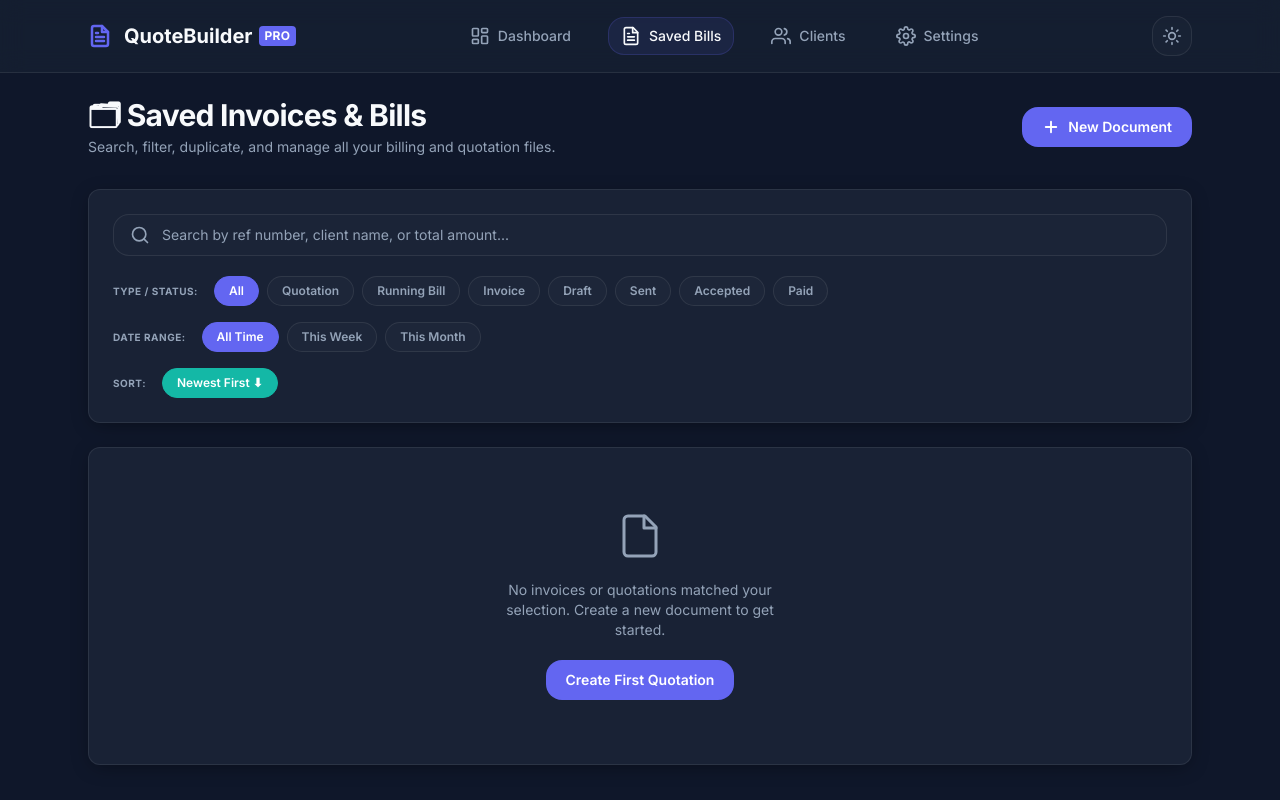
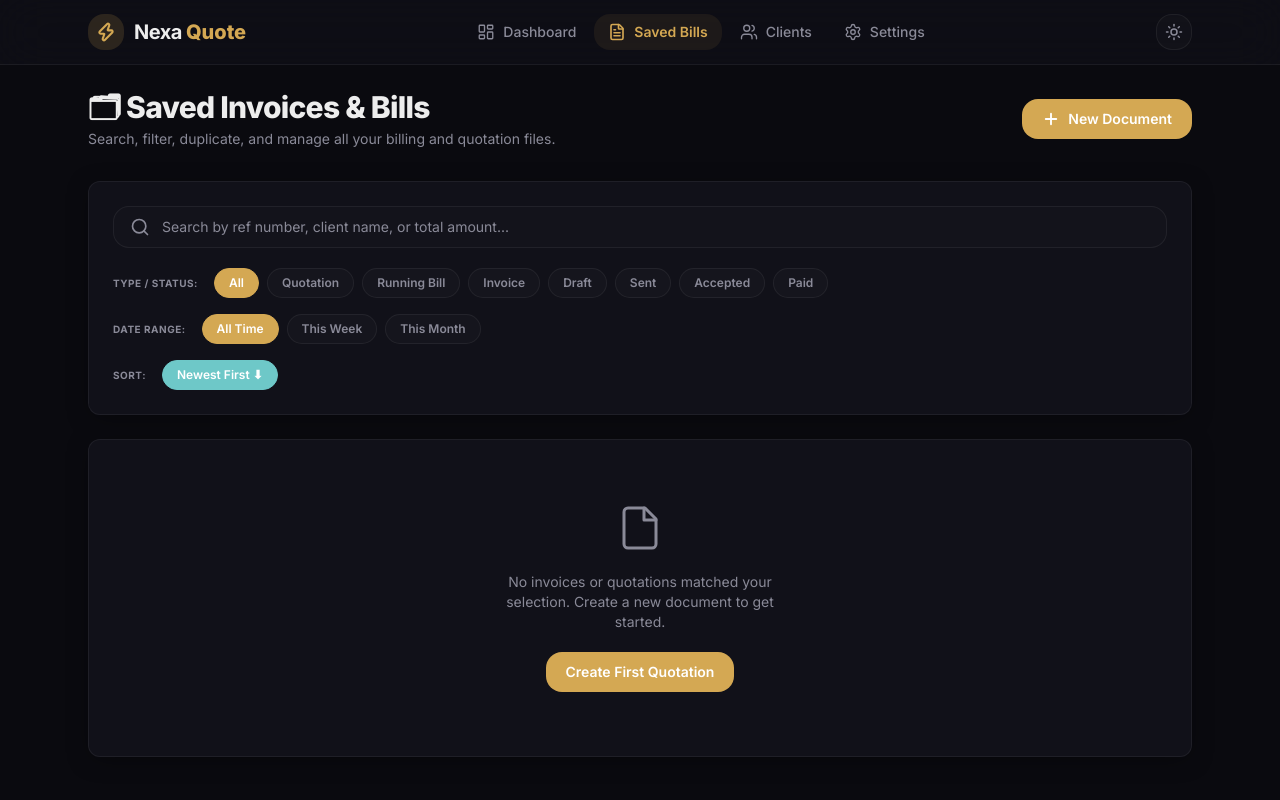
Before and after one commit to Ralein/Quota-App, a Next.js app: page /saved in a window 1280 px wide. Built offline with nearby package versions, Linux system fonts and the light colour scheme.

Commit message:
phase 3  ui fixed

```diff
--- a/src/app/globals.css
+++ b/src/app/globals.css
@@ -1,62 +1,73 @@
-@import url('https://fonts.googleapis.com/css2?family=Inter:wght@300;400;500;600;700&display=swap');
+@import url('https://fonts.googleapis.com/css2?family=Inter:wght@300;400;500;600;700;800&display=swap');
 @import "tailwindcss";
-/* Trigger hot-reload with postcss.config.js active */
 
-
+/* ============================================================
+   NEXAQUOTE — OBSIDIAN AMBER THEME
+   ============================================================ */
 
 :root {
-  /* Color System */
-  --bg-app: #0f172a; /* Slate 900 */
-  --bg-card: rgba(30, 41, 59, 0.7); /* Slate 800 with transparency */
-  --bg-card-hover: rgba(30, 41, 59, 0.9);
-  --border-color: rgba(255, 255, 255, 0.08);
-  --border-color-focus: #6366f1; /* Indigo 500 */
+  /* Color System — Dark Mode (Default) */
+  --bg-app: #0a0a0f;
+  --bg-card: rgba(20, 20, 30, 0.75);
+  --bg-card-hover: rgba(28, 28, 42, 0.9);
+  --border-color: rgba(255, 255, 255, 0.06);
+  --border-color-focus: #d4a853;
 
-  --color-primary: #6366f1; /* Indigo 500 */
-  --color-primary-hover: #4f46e5;
-  --color-secondary: #14b8a6; /* Teal 500 */
-  --color-secondary-hover: #0d9488;
+  --color-primary: #d4a853;
+  --color-primary-hover: #c49a40;
+  --color-secondary: #6ec8c8;
+  --color-secondary-hover: #5ab8b8;
 
-  --text-main: #f8fafc; /* Slate 50 */
-  --text-muted: #94a3b8; /* Slate 400 */
-  --text-inverse: #0f172a;
+  --text-main: #ededed;
+  --text-muted: #8a8a98;
+  --text-inverse: #0a0a0f;
 
-  --color-success: #10b981; /* Emerald 500 */
-  --color-danger: #ef4444; /* Red 500 */
-  --color-warning: #f59e0b; /* Amber 500 */
+  --color-success: #4ade80;
+  --color-danger: #f87171;
+  --color-warning: #fbbf24;
 
   /* Layout Metrics */
   --radius-sm: 8px;
   --radius-md: 12px;
   --radius-lg: 16px;
-  --shadow-sm: 0 2px 8px -2px rgba(0, 0, 0, 0.2);
-  --shadow-md: 0 4px 20px -4px rgba(0, 0, 0, 0.4);
-  --shadow-lg: 0 10px 30px -10px rgba(0, 0, 0, 0.6);
-  --glass-blur: blur(12px);
+  --shadow-sm: 0 2px 8px -2px rgba(0, 0, 0, 0.3);
+  --shadow-md: 0 4px 24px -6px rgba(0, 0, 0, 0.5);
+  --shadow-lg: 0 12px 40px -12px rgba(0, 0, 0, 0.7);
+  --glass-blur: blur(14px);
+
+  /* Gold glow */
+  --glow-primary: 0 0 20px rgba(212, 168, 83, 0.15);
 }
 
 /* Light Mode Overrides */
 [data-theme="light"] {
-  --bg-app: #f1f5f9; /* Slate 100 */
-  --bg-card: rgba(255, 255, 255, 0.8);
+  --bg-app: #f5f3f0;
+  --bg-card: rgba(255, 255, 255, 0.85);
   --bg-card-hover: rgba(255, 255, 255, 0.95);
-  --border-color: rgba(15, 23, 42, 0.08);
-  --border-color-focus: #4f46e5;
+  --border-color: rgba(0, 0, 0, 0.06);
+  --border-color-focus: #b8932f;
 
-  --color-primary: #4f46e5;
-  --color-primary-hover: #3730a3;
-  --color-secondary: #0d9488;
-  --color-secondary-hover: #0f766e;
+  --color-primary: #b8932f;
+  --color-primary-hover: #a6822a;
+  --color-secondary: #4fada0;
+  --color-secondary-hover: #3f9d90;
 
-  --text-main: #0f172a; /* Slate 900 */
-  --text-muted: #64748b; /* Slate 500 */
+  --text-main: #1a1a1a;
+  --text-muted: #6b6b78;
   --text-inverse: #ffffff;
 
-  --shadow-sm: 0 2px 8px -2px rgba(15, 23, 42, 0.08);
-  --shadow-md: 0 4px 20px -4px rgba(15, 23, 42, 0.12);
-  --shadow-lg: 0 10px 30px -10px rgba(15, 23, 42, 0.16);
+  --color-success: #22c55e;
+  --color-danger: #ef4444;
+  --color-warning: #eab308;
+
+  --shadow-sm: 0 2px 8px -2px rgba(0, 0, 0, 0.06);
+  --shadow-md: 0 4px 24px -6px rgba(0, 0, 0, 0.08);
+  --shadow-lg: 0 12px 40px -12px rgba(0, 0, 0, 0.12);
+
+  --glow-primary: 0 0 20px rgba(184, 147, 47, 0.1);
 }
 
+/* Tailwind v4 Theme Registration */
 @theme {
   --font-sans: 'Inter', -apple-system, BlinkMacSystemFont, "Segoe UI", Roboto, sans-serif;
 
@@ -77,6 +88,10 @@
   --color-border-focus: var(--border-color-focus);
 }
 
+/* ============================================================
+   BASE STYLES
+   ============================================================ */
+
 html, body {
   width: 100%;
   height: 100%;
@@ -93,17 +108,62 @@ body {
   min-height: 100vh;
 }
 
-/* Animations */
+/* Custom Scrollbar (dark mode) */
+::-webkit-scrollbar {
+  width: 6px;
+}
+::-webkit-scrollbar-track {
+  background: transparent;
+}
+::-webkit-scrollbar-thumb {
+  background: rgba(212, 168, 83, 0.2);
+  border-radius: 3px;
+}
+::-webkit-scrollbar-thumb:hover {
+  background: rgba(212, 168, 83, 0.4);
+}
+
+/* ============================================================
+   ANIMATIONS
+   ============================================================ */
+
+@keyframes fadeSlideUp {
+  from { opacity: 0; transform: translateY(12px); }
+  to { opacity: 1; transform: translateY(0); }
+}
+
 @keyframes fadeIn {
   from { opacity: 0; transform: translateY(8px); }
   to { opacity: 1; transform: translateY(0); }
 }
 
-.animate-fade-in {
-  animation: fadeIn 0.3s cubic-bezier(0.4, 0, 0.2, 1) forwards;
+@keyframes glowPulse {
+  0%, 100% { box-shadow: 0 0 12px rgba(212, 168, 83, 0.15); }
+  50% { box-shadow: 0 0 24px rgba(212, 168, 83, 0.3); }
 }
 
-/* Glassmorphism Classes */
+@keyframes shimmer {
+  0% { background-position: -200% 0; }
+  100% { background-position: 200% 0; }
+}
+
+@keyframes spin {
+  from { transform: rotate(0deg); }
+  to { transform: rotate(360deg); }
+}
+
+.animate-fade-in {
+  animation: fadeSlideUp 0.35s cubic-bezier(0.4, 0, 0.2, 1) forwards;
+}
+
+.animate-glow-pulse {
+  animation: glowPulse 2s ease-in-out infinite;
+}
+
+/* ============================================================
+   GLASS PANEL UTILITY
+   ============================================================ */
+
 @utility glass-panel {
   background: var(--bg-card);
   backdrop-filter: var(--glass-blur);
@@ -117,9 +177,9 @@ body {
 @utility glass-panel-hover {
   &:hover {
     background: var(--bg-card-hover);
-    border-color: rgba(255, 255, 255, 0.15);
+    border-color: rgba(212, 168, 83, 0.12);
     transform: translateY(-2px);
-    box-shadow: var(--shadow-lg);
+    box-shadow: var(--shadow-lg), var(--glow-primary);
   }
 }
 
@@ -128,23 +188,29 @@ body {
   font-variant-numeric: tabular-nums;
 }
 
-/* Base styling overrides for inputs and active outlines */
+/* Gold accent line */
+@utility gold-accent-top {
+  border-top: 2px solid var(--color-primary);
+}
+
+/* ============================================================
+   BASE INPUT FOCUS
+   ============================================================ */
+
 input:focus, select:focus, textarea:focus {
   border-color: var(--border-color-focus) !important;
-  box-shadow: 0 0 0 3px rgba(99, 102, 241, 0.15);
+  box-shadow: 0 0 0 3px rgba(212, 168, 83, 0.12);
 }
 
-/* -------------------------------------------------------------
+/* ============================================================
    PRINT MEDIA OVERRIDES (A4 Paper PDF Layout)
-   ------------------------------------------------------------- */
+   ============================================================ */
 @media print {
-  /* Set A4 sizing and zero margins */
   @page {
     size: A4 portrait;
     margin: 15mm 15mm 15mm 15mm;
   }
 
-  /* Reset background and colors for clean printer output */
   html, body {
     background-color: #ffffff !important;
     color: #000000 !important;
@@ -156,20 +222,10 @@ input:focus, select:focus, textarea:focus {
     padding: 0 !important;
   }
 
-  /* Hide all interactive components */
-  nav,
-  header,
-  footer,
-  .no-print,
-  button,
-  .toast,
-  .action-buttons,
-  .settings-panel,
-  .company-setup-prompt {
+  nav, header, footer, .no-print, button, .toast, .action-buttons, .settings-panel, .company-setup-prompt {
     display: none !important;
   }
 
-  /* Target Print Container wrapper */
   .print-page-wrapper {
     display: block !important;
     width: 100% !important;
@@ -188,7 +244,7 @@ input:focus, select:focus, textarea:focus {
   .print-company-name {
     font-size: 20pt !important;
     font-weight: bold !important;
-    color: #d32f2f !important; /* Elegant red accent */
+    color: #b8932f !important;
     text-transform: uppercase !important;
     letter-spacing: 0.5px !important;
     margin-bottom: 1mm !important;
@@ -251,7 +307,6 @@ input:focus, select:focus, textarea:focus {
     text-transform: uppercase !important;
   }
 
-  /* Ruled Table Styling */
   .print-table {
     width: 100% !important;
     border-collapse: collapse !important;
@@ -272,41 +327,15 @@ input:focus, select:focus, textarea:focus {
     text-align: center !important;
   }
 
-  /* Precise columns alignment */
-  .print-col-sr {
-    width: 8% !important;
-    text-align: center !important;
-  }
-  .print-col-desc {
-    width: 47% !important;
-    text-align: left !important;
-  }
-  .print-col-qty {
-    width: 15% !important;
-    text-align: right !important;
-  }
-  .print-col-rate {
-    width: 15% !important;
-    text-align: right !important;
-  }
-  .print-col-amount {
-    width: 15% !important;
-    text-align: right !important;
-  }
+  .print-col-sr { width: 8% !important; text-align: center !important; }
+  .print-col-desc { width: 47% !important; text-align: left !important; }
+  .print-col-qty { width: 15% !important; text-align: right !important; }
+  .print-col-rate { width: 15% !important; text-align: right !important; }
+  .print-col-amount { width: 15% !important; text-align: right !important; }
 
-  .print-totals-row td {
-    border-top: 1.5pt solid #000000 !important;
-  }
-
-  .print-totals-label {
-    font-weight: bold !important;
-    text-align: right !important;
-  }
-
-  .print-totals-val {
-    font-weight: bold !important;
-    text-align: right !important;
-  }
+  .print-totals-row td { border-top: 1.5pt solid #000000 !important; }
+  .print-totals-label { font-weight: bold !important; text-align: right !important; }
+  .print-totals-val { font-weight: bold !important; text-align: right !important; }
 
   .print-words-box {
     font-size: 9.5pt !important;
@@ -335,10 +364,7 @@ input:focus, select:focus, textarea:focus {
     font-size: 9.5pt !important;
   }
 
-  .print-sign-thankyou {
-    font-weight: bold !important;
-    vertical-align: bottom !important;
-  }
+  .print-sign-thankyou { font-weight: bold !important; vertical-align: bottom !important; }
 
   .print-sign-area {
     text-align: right !important;
@@ -347,15 +373,8 @@ input:focus, select:focus, textarea:focus {
     align-items: flex-end !important;
   }
 
-  .print-sign-company {
-    font-weight: bold !important;
-    margin-bottom: 12mm !important;
-  }
-
-  .print-sign-img {
-    max-height: 45px !important;
-    margin-bottom: 2mm !important;
-  }
+  .print-sign-company { font-weight: bold !important; margin-bottom: 12mm !important; }
+  .print-sign-img { max-height: 45px !important; margin-bottom: 2mm !important; }
 
   .print-sign-label {
     font-size: 9pt !important;
--- a/src/app/layout.tsx
+++ b/src/app/layout.tsx
@@ -3,8 +3,8 @@ import "./globals.css";
 import AppShell from "@/components/AppShell";
 
 export const metadata: Metadata = {
-  title: "QuoteBuilder Pro - Quotation & Bill Generator",
-  description: "Generate professional running bills, invoices, and quotations on site instantly. Print to A4 PDF, download, and share offline-first.",
+  title: "NexaQuote — Professional Quotation & Bill Generator",
+  description: "Generate professional running bills, invoices, and quotations on site instantly. Print to A4 PDF, download, and share offline-first. Built for contractors & small businesses.",
 };
 
 export const viewport = {
@@ -27,7 +27,7 @@ export default function RootLayout({
             __html: `
               (function() {
                 try {
-                  var theme = localStorage.getItem('qb_theme') || 'dark';
+                  var theme = localStorage.getItem('nq_theme') || 'dark';
                   document.documentElement.setAttribute('data-theme', theme);
                 } catch (e) {}
               })();
--- a/src/components/AppShell.tsx
+++ b/src/components/AppShell.tsx
@@ -3,6 +3,17 @@
 import React, { useState, useEffect } from 'react';
 import Link from 'next/link';
 import { usePathname } from 'next/navigation';
+import {
+  LayoutDashboard,
+  FileText,
+  Users,
+  Settings,
+  Sun,
+  Moon,
+  Menu,
+  X,
+  Zap
+} from 'lucide-react';
 
 export default function AppShell({ children }: { children: React.ReactNode }) {
   const pathname = usePathname();
@@ -11,7 +22,7 @@ export default function AppShell({ children }: { children: React.ReactNode }) {
 
   // Sync theme with document element on mount & change
   useEffect(() => {
-    const savedTheme = localStorage.getItem('qb_theme') as 'light' | 'dark' | null;
+    const savedTheme = localStorage.getItem('nq_theme') as 'light' | 'dark' | null;
     if (savedTheme) {
       setTheme(savedTheme);
       document.documentElement.setAttribute('data-theme', savedTheme);
@@ -23,94 +34,48 @@ export default function AppShell({ children }: { children: React.ReactNode }) {
   const toggleTheme = () => {
     const nextTheme = theme === 'dark' ? 'light' : 'dark';
     setTheme(nextTheme);
-    localStorage.setItem('qb_theme', nextTheme);
+    localStorage.setItem('nq_theme', nextTheme);
     document.documentElement.setAttribute('data-theme', nextTheme);
   };
 
   const navItems = [
-    {
-      name: 'Dashboard',
-      path: '/',
-      icon: (
-        <svg width="20" height="20" viewBox="0 0 24 24" fill="none" stroke="currentColor" strokeWidth="2" strokeLinecap="round" strokeLinejoin="round">
-          <rect x="3" y="3" width="7" height="9" rx="1" />
-          <rect x="14" y="3" width="7" height="5" rx="1" />
-          <rect x="14" y="12" width="7" height="9" rx="1" />
-          <rect x="3" y="16" width="7" height="5" rx="1" />
-        </svg>
-      )
-    },
-    {
-      name: 'Saved Bills',
-      path: '/saved',
-      icon: (
-        <svg width="20" height="20" viewBox="0 0 24 24" fill="none" stroke="currentColor" strokeWidth="2" strokeLinecap="round" strokeLinejoin="round">
-          <path d="M14.5 2H6a2 2 0 0 0-2 2v16a2 2 0 0 0 2 2h12a2 2 0 0 0 2-2V7.5L14.5 2z" />
-          <polyline points="14 2 14 8 20 8" />
-          <line x1="16" y1="13" x2="8" y2="13" />
-          <line x1="16" y1="17" x2="8" y2="17" />
-          <line x1="10" y1="9" x2="8" y2="9" />
-        </svg>
-      )
-    },
-    {
-      name: 'Clients',
-      path: '/clients',
-      icon: (
-        <svg width="20" height="20" viewBox="0 0 24 24" fill="none" stroke="currentColor" strokeWidth="2" strokeLinecap="round" strokeLinejoin="round">
-          <path d="M17 21v-2a4 4 0 0 0-4-4H5a4 4 0 0 0-4 4v2" />
-          <circle cx="9" cy="7" r="4" />
-          <path d="M23 21v-2a4 4 0 0 0-3-3.87" />
-          <path d="M16 3.13a4 4 0 0 1 0 7.75" />
-        </svg>
-      )
-    },
-    {
-      name: 'Settings',
-      path: '/settings',
-      icon: (
-        <svg width="20" height="20" viewBox="0 0 24 24" fill="none" stroke="currentColor" strokeWidth="2" strokeLinecap="round" strokeLinejoin="round">
-          <circle cx="12" cy="12" r="3" />
-          <path d="M19.4 15a1.65 1.65 0 0 0 .33 1.82l.06.06a2 2 0 1 1-2.83 2.83l-.06-.06a1.65 1.65 0 0 0-1.82-.33 1.65 1.65 0 0 0-1 1.51V21a2 2 0 0 1-4 0v-.09A1.65 1.65 0 0 0 9 19.4a1.65 1.65 0 0 0-1.82.33l-.06.06a2 2 0 1 1-2.83-2.83l.06-.06a1.65 1.65 0 0 0 .33-1.82 1.65 1.65 0 0 0-1.51-1H3a2 2 0 0 1 0-4h.09A1.65 1.65 0 0 0 4.6 9a1.65 1.65 0 0 0-.33-1.82l-.06-.06a2 2 0 1 1 2.83-2.83l.06.06a1.65 1.65 0 0 0 1.82.33H9a1.65 1.65 0 0 0 1-1.51V3a2 2 0 0 1 4 0v.09a1.65 1.65 0 0 0 1 1.51 1.65 1.65 0 0 0 1.82-.33l.06-.06a2 2 0 1 1 2.83 2.83l-.06.06a1.65 1.65 0 0 0-.33 1.82V9a1.65 1.65 0 0 0 1.51 1H21a2 2 0 0 1 0 4h-.09a1.65 1.65 0 0 0-1.51 1z" />
-        </svg>
-      )
-    }
+    { name: 'Dashboard', path: '/', icon: LayoutDashboard },
+    { name: 'Saved Bills', path: '/saved', icon: FileText },
+    { name: 'Clients', path: '/clients', icon: Users },
+    { name: 'Settings', path: '/settings', icon: Settings },
   ];
 
   return (
     <>
       {/* Global Header - Hidden during window.print() */}
-      <header className="no-print sticky top-0 z-50 bg-card-bg/60 backdrop-blur-md border-b border-border-main transition-colors duration-200">
-        <div className="max-w-6xl mx-auto px-6 h-18 flex items-center justify-between">
-          <Link href="/" className="flex items-center gap-3 font-bold text-xl text-text-main">
-            <svg width="24" height="24" viewBox="0 0 24 24" fill="none" stroke="currentColor" strokeWidth="2.5" strokeLinecap="round" strokeLinejoin="round" className="text-primary">
-              <path d="M14 2H6a2 2 0 0 0-2 2v16a2 2 0 0 0 2 2h12a2 2 0 0 0 2-2V8z" />
-              <polyline points="14 2 14 8 20 8" />
-              <line x1="16" y1="13" x2="8" y2="13" />
-              <line x1="16" y1="17" x2="8" y2="17" />
-              <line x1="10" y1="9" x2="8" y2="9" />
-            </svg>
-            <div className="flex items-center gap-1.5">
-              <span>QuoteBuilder</span>
-              <span className="text-xs px-1.5 py-0.5 rounded bg-primary text-white font-extrabold uppercase tracking-wide">Pro</span>
+      <header className="no-print sticky top-0 z-50 bg-card-bg/60 backdrop-blur-xl border-b border-border-main transition-colors duration-300">
+        <div className="max-w-6xl mx-auto px-6 h-16 flex items-center justify-between">
+          <Link href="/" className="flex items-center gap-2.5 font-bold text-xl text-text-main group">
+            <div className="w-9 h-9 rounded-lg bg-primary/15 flex items-center justify-center text-primary group-hover:bg-primary/25 transition-colors duration-300">
+              <Zap size={20} strokeWidth={2.5} />
+            </div>
+            <div className="flex items-baseline gap-1">
+              <span className="tracking-tight">Nexa</span>
+              <span className="text-primary font-extrabold">Quote</span>
             </div>
           </Link>
 
           {/* Desktop Navigation */}
-          <nav className="hidden md:flex items-center gap-6">
+          <nav className="hidden md:flex items-center gap-1">
             {navItems.map((item) => {
               const active = pathname === item.path;
+              const Icon = item.icon;
               return (
                 <Link
                   key={item.path}
                   href={item.path}
-                  className={`flex items-center gap-2 text-sm font-medium px-3 py-2 rounded-lg border transition-all duration-200 ${
+                  className={`flex items-center gap-2 text-sm font-medium px-3.5 py-2 rounded-lg transition-all duration-200 ${
                     active
-                      ? 'text-text-main bg-primary/10 border-primary/20'
-                      : 'text-text-muted hover:text-text-main hover:bg-white/5 border-transparent'
+                      ? 'text-primary bg-primary/8 font-semibold'
+                      : 'text-text-muted hover:text-text-main hover:bg-white/5'
                   }`}
                 >
-                  {item.icon}
+                  <Icon size={18} strokeWidth={active ? 2.2 : 1.8} />
                   <span>{item.name}</span>
                 </Link>
               );
@@ -118,65 +83,44 @@ export default function AppShell({ children }: { children: React.ReactNode }) {
           </nav>
 
           {/* Controls bar */}
-          <div className="flex items-center gap-3">
+          <div className="flex items-center gap-2">
             <button
               onClick={toggleTheme}
-              className="w-10 h-10 rounded-lg flex items-center justify-center text-text-muted border border-border-main bg-white/2 hover:text-text-main hover:bg-white/5 transition-all duration-200"
+              className="w-9 h-9 rounded-lg flex items-center justify-center text-text-muted border border-border-main bg-white/[0.02] hover:text-primary hover:bg-primary/8 hover:border-primary/20 transition-all duration-200"
               aria-label="Toggle light/dark theme"
             >
-              {theme === 'dark' ? (
-                // Sun Icon
-                <svg width="20" height="20" viewBox="0 0 24 24" fill="none" stroke="currentColor" strokeWidth="2" strokeLinecap="round" strokeLinejoin="round">
-                  <circle cx="12" cy="12" r="4" />
-                  <path d="M12 2v2M12 20v2M4.93 4.93l1.41 1.41M17.66 17.66l1.41 1.41M2 12h2M20 12h2M6.34 17.66l-1.41 1.41M19.07 4.93l-1.41 1.41" />
-                </svg>
-              ) : (
-                // Moon Icon
-                <svg width="20" height="20" viewBox="0 0 24 24" fill="none" stroke="currentColor" strokeWidth="2" strokeLinecap="round" strokeLinejoin="round">
-                  <path d="M12 3a6 6 0 0 0 9 9 9 9 0 1 1-9-9Z" />
-                </svg>
-              )}
+              {theme === 'dark' ? <Sun size={18} /> : <Moon size={18} />}
             </button>
 
             {/* Mobile Menu Toggle Button */}
             <button
               onClick={() => setMenuOpen(!menuOpen)}
-              className="flex md:hidden w-10 h-10 rounded-lg items-center justify-center text-text-muted border border-border-main bg-white/2 hover:text-text-main hover:bg-white/5 transition-all duration-200"
+              className="flex md:hidden w-9 h-9 rounded-lg items-center justify-center text-text-muted border border-border-main bg-white/[0.02] hover:text-primary hover:bg-primary/8 transition-all duration-200"
               aria-label="Toggle menu"
             >
-              {menuOpen ? (
-                <svg width="24" height="24" viewBox="0 0 24 24" fill="none" stroke="currentColor" strokeWidth="2" strokeLinecap="round" strokeLinejoin="round">
-                  <line x1="18" y1="6" x2="6" y2="18" />
-                  <line x1="6" y1="6" x2="18" y2="18" />
-                </svg>
-              ) : (
-                <svg width="24" height="24" viewBox="0 0 24 24" fill="none" stroke="currentColor" strokeWidth="2" strokeLinecap="round" strokeLinejoin="round">
-                  <line x1="4" y1="12" x2="20" y2="12" />
-                  <line x1="4" y1="6" x2="20" y2="6" />
-                  <line x1="4" y1="18" x2="20" y2="18" />
-                </svg>
-              )}
+              {menuOpen ? <X size={20} /> : <Menu size={20} />}
             </button>
           </div>
         </div>
 
         {/* Mobile Navigation Drawer */}
         {menuOpen && (
-          <div className="absolute top-18 left-0 right-0 bg-app-bg border-b border-border-main px-6 py-4 flex flex-col gap-3 shadow-lg md:hidden animate-fade-in z-50">
+          <div className="absolute top-16 left-0 right-0 bg-app-bg/95 backdrop-blur-xl border-b border-border-main px-6 py-4 flex flex-col gap-1.5 shadow-lg md:hidden animate-fade-in z-50">
             {navItems.map((item) => {
               const active = pathname === item.path;
+              const Icon = item.icon;
               return (
                 <Link
                   key={item.path}
                   href={item.path}
-                  className={`flex items-center gap-3 px-4 py-3 rounded-xl font-medium border transition-all duration-200 ${
+                  className={`flex items-center gap-3 px-4 py-3 rounded-xl font-medium transition-all duration-200 ${
                     active
-                      ? 'text-text-main bg-primary/10 border-primary/20'
-                      : 'text-text-muted hover:text-text-main hover:bg-white/5 border-transparent'
+                      ? 'text-primary bg-primary/8 font-semibold'
+                      : 'text-text-muted hover:text-text-main hover:bg-white/5'
                   }`}
                   onClick={() => setMenuOpen(false)}
                 >
-                  {item.icon}
+                  <Icon size={20} strokeWidth={active ? 2.2 : 1.8} />
                   <span>{item.name}</span>
                 </Link>
               );
```
